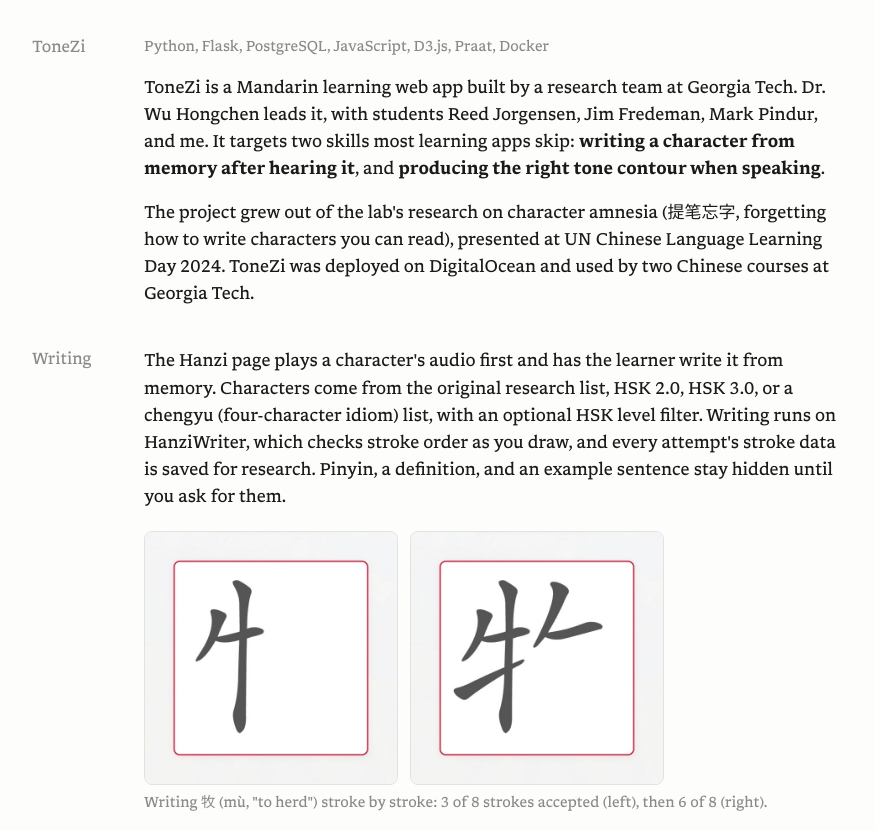
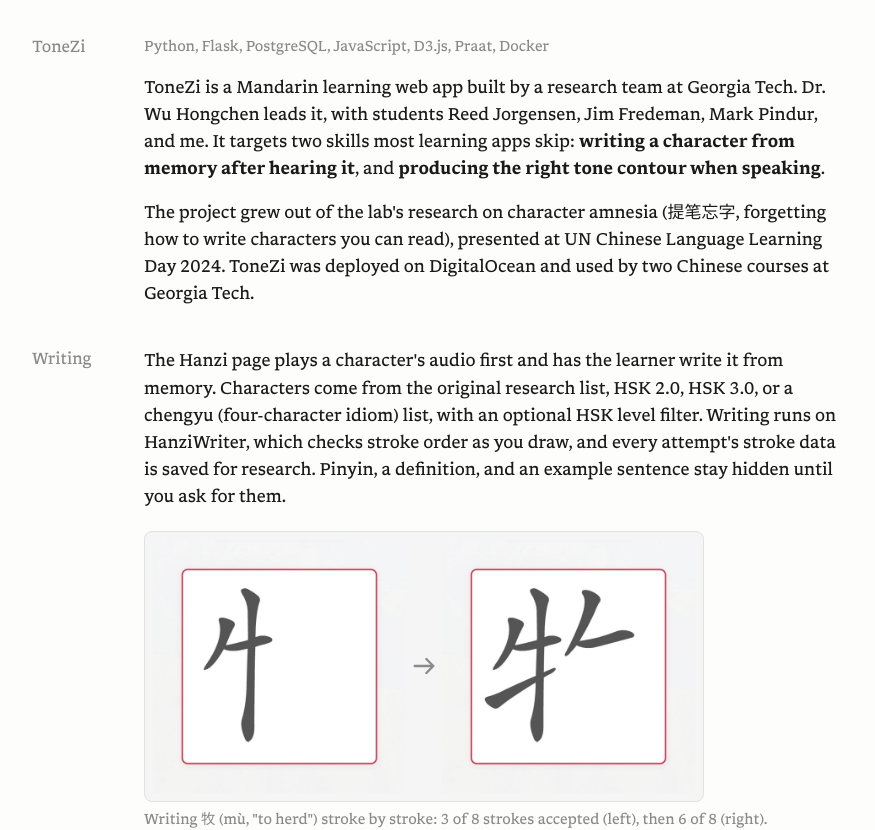
Before and after one commit to kevinw93/kevinw93.github.io, a plain HTML site: page projects/tonezi/index.html in a window 1280 px wide. Shown: the part 145-975 px from the top of the page, without its empty margins (202-1077 px from the left). Drawn offline with Linux system fonts and the light colour scheme.

Commit message:
ToneZi write-up: arrow and shared panel for handwriting images

```diff
--- a/projects/tonezi/index.html
+++ b/projects/tonezi/index.html
@@ -14,7 +14,11 @@
     .tech { color: var(--muted); font-size: 0.9rem; }
     .shot { margin: 1.25rem 0 0; }
     .shot img { display: block; width: 100%; height: auto; border: 1px solid var(--border); border-radius: 8px; }
-    .shot-pair { display: grid; grid-template-columns: 1fr 1fr; gap: 0.75rem; max-width: 520px; }
+    /* One panel holding both handwriting images, like the single pitch-plot image */
+    .shot-pair { display: grid; grid-template-columns: 1fr auto 1fr; align-items: center; gap: 0.25rem;
+                 max-width: 560px; padding: 0.5rem; background: #f5f5f5; border: 1px solid var(--border); border-radius: 8px; }
+    .shot-pair img { border: none; border-radius: 0; }
+    .shot-pair .arrow { width: 1.75rem; height: 1.75rem; fill: none; stroke: #8a8a8a; stroke-width: 2; stroke-linecap: round; stroke-linejoin: round; }
     .shot figcaption { color: var(--muted); font-size: 0.9rem; margin-top: 0.4rem; }
     section ul { padding-left: 1.1rem; }
     section li + li { margin-top: 0.6rem; }
@@ -90,6 +94,7 @@
         <figure class="shot">
           <div class="shot-pair">
             <img src="/images/projects/tonezi-handwriting-1.jpg" alt="The character 牧 on ToneZi's writing canvas with 3 of 8 strokes written" loading="lazy">
+            <svg class="arrow" viewBox="0 0 24 24" aria-hidden="true"><path d="M4 12h16M14 6l6 6-6 6"/></svg>
             <img src="/images/projects/tonezi-handwriting-2.jpg" alt="The character 牧 on ToneZi's writing canvas with 6 of 8 strokes written" loading="lazy">
           </div>
           <figcaption>Writing 牧 (mù, "to herd") stroke by stroke: 3 of 8 strokes accepted (left), then 6 of 8 (right).</figcaption>
```
